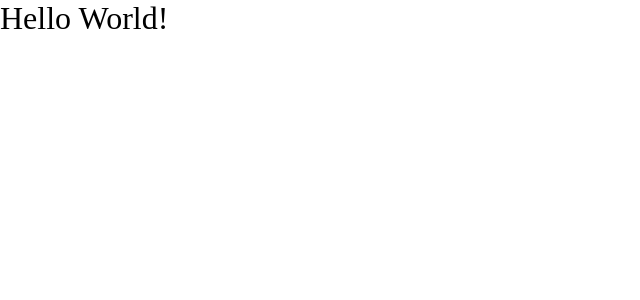
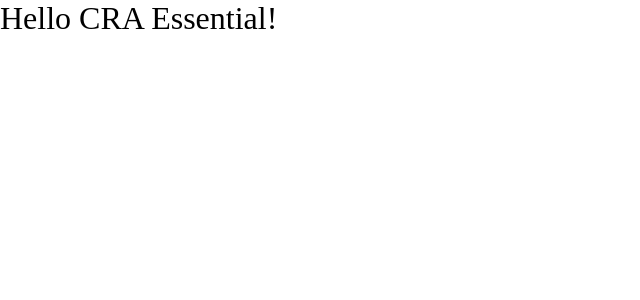
Before and after one commit to eunsukimme/cra-template-mst-essential, a React (Create React App) app in the folder template/: page / in a window 1280 px wide. Shown: the top 300 px of the page, without its empty margins (0-640 px from the left). Built offline with nearby package versions, Linux system fonts and the light colour scheme.

Commit message:
Edit App.tsx

```diff
--- a/template/src/App.tsx
+++ b/template/src/App.tsx
@@ -1,11 +1,11 @@
 import React from 'react';
 
-const App = () => {
+function App() {
   return (
     <div>
-      <h1>Hello World!</h1>
+      <h1>Hello CRA Essential!</h1>
     </div>
   );
-};
+}
 
 export default App;
```
